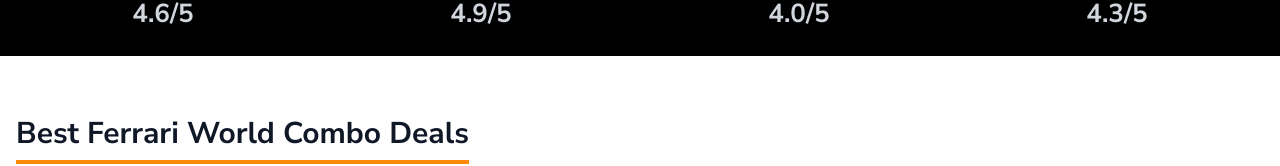
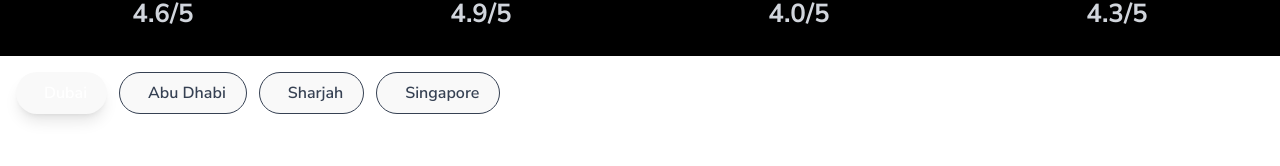
Before and after one commit to Vraj-ruzinn/ferrari-world-react, a React (Vite) app: page / in a window 1280 px wide. Shown: the part 628-794 px from the top of the page. Built offline with nearby package versions, Linux system fonts and the light colour scheme.

Commit message:
Installed all dependencies and added 4 city buttons on my home page.s

```diff
--- a/package.json
+++ b/package.json
@@ -12,6 +12,7 @@
   "dependencies": {
     "@headlessui/react": "^2.2.7",
     "@tailwindcss/vite": "^4.1.11",
+    "axios": "^1.11.0",
     "formik": "^2.4.6",
     "lucide-react": "^0.540.0",
     "react": "^19.1.1",
--- a/src/App.css
+++ b/src/App.css
@@ -4,4 +4,5 @@
   margin: 0 auto;
   /* padding: 2rem; */
   text-align: center;
+  overflow: hidden;
 }
--- a/src/Components/cardSection/Cardsection.jsx
+++ b/src/Components/cardSection/Cardsection.jsx
@@ -1,4 +1,4 @@
-import React from "react";
+import React, { useState } from "react";
 import { Swiper, SwiperSlide } from "swiper/react";
 import { Link } from "react-router-dom";
 import "swiper/css";
@@ -21,7 +21,7 @@
         "Access to rides and shows as per ticket type",
         "E-ticket delivered via email for easy entry",
         "Digital delivery of all tickets",
-         "Access to rides and shows as per ticket type",
+        "Access to rides and shows as per ticket type",
         "E-ticket delivered via email for easy entry",
         "E-ticket delivered via email for easy entry",
       ],
@@ -108,9 +108,32 @@
     },
   ];
 
+  const [activeCity, setActiveCity] = useState("Dubai");
+
+  const cities = ["Dubai", "Abu Dhabi", "Sharjah", "Singapore"];
+
   return (
     <section className="container mx-auto">
       <div id="booking-tickets" className="mt-4 px-4 font-">
+
+        {/* City Buttons */}
+        <div className="flex flex-wrap justify-center sm:justify-start gap-3 mb-6">
+          {cities.map((city) => (
+            <button
+              key={city}
+              onClick={() => setActiveCity(city)}
+              className={`flex items-center gap-2 px-5 py-2 rounded-full font-semibold transition-all duration-300
+        ${
+          activeCity === city
+            ? "bg-sky-500 text-white shadow-lg"
+            : "bg-white text-gray-700 border hover:text-sky-500"
+        }`}
+            >
+              <span></span> {city}
+            </button>
+          ))}
+        </div>
+
         {/* Page Title */}
         <div className="mt-15 sm:text-left text-center ">
           <div className="inline-block">
```
Also changed, not shown: 2 other files (tests, documents, lock files or other folders).
